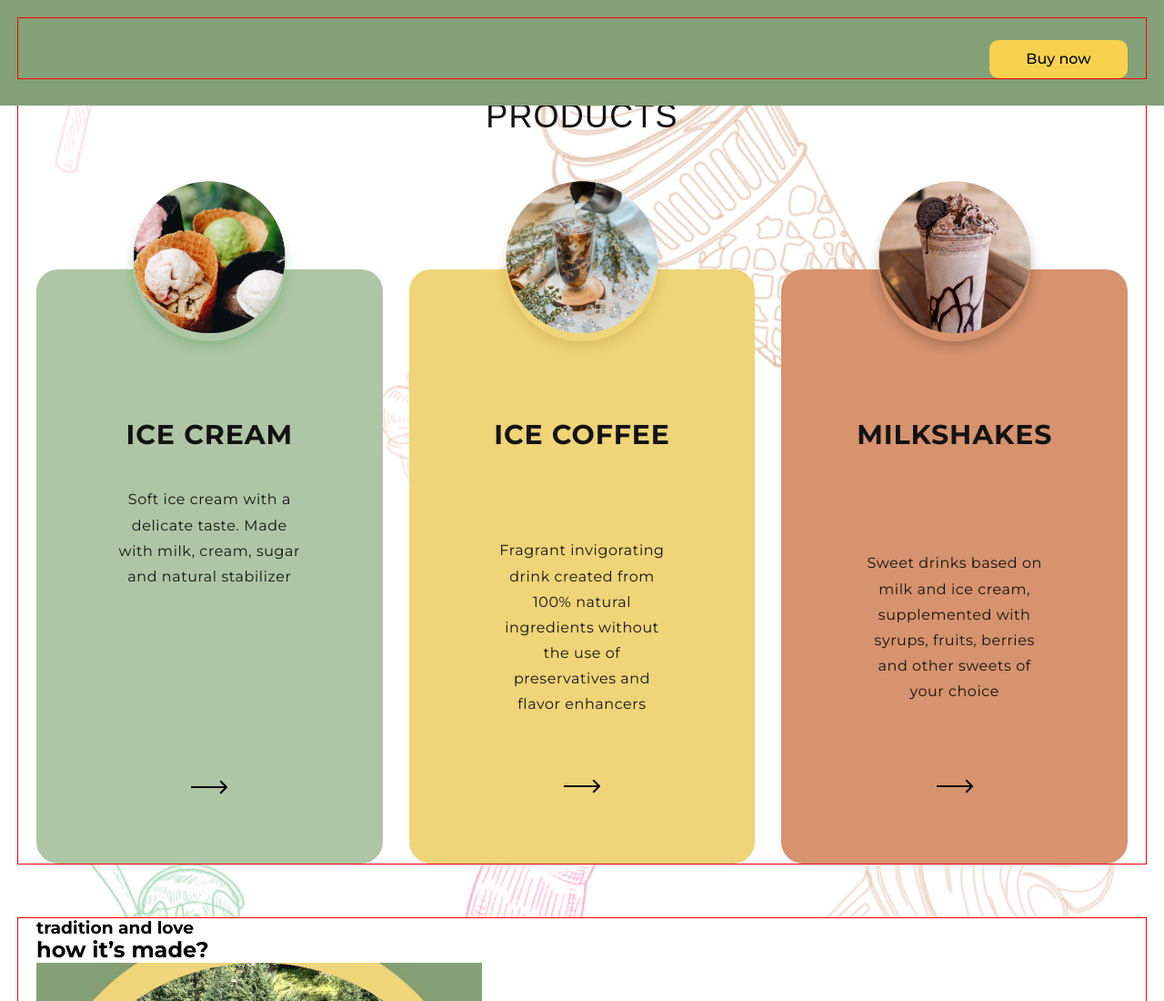
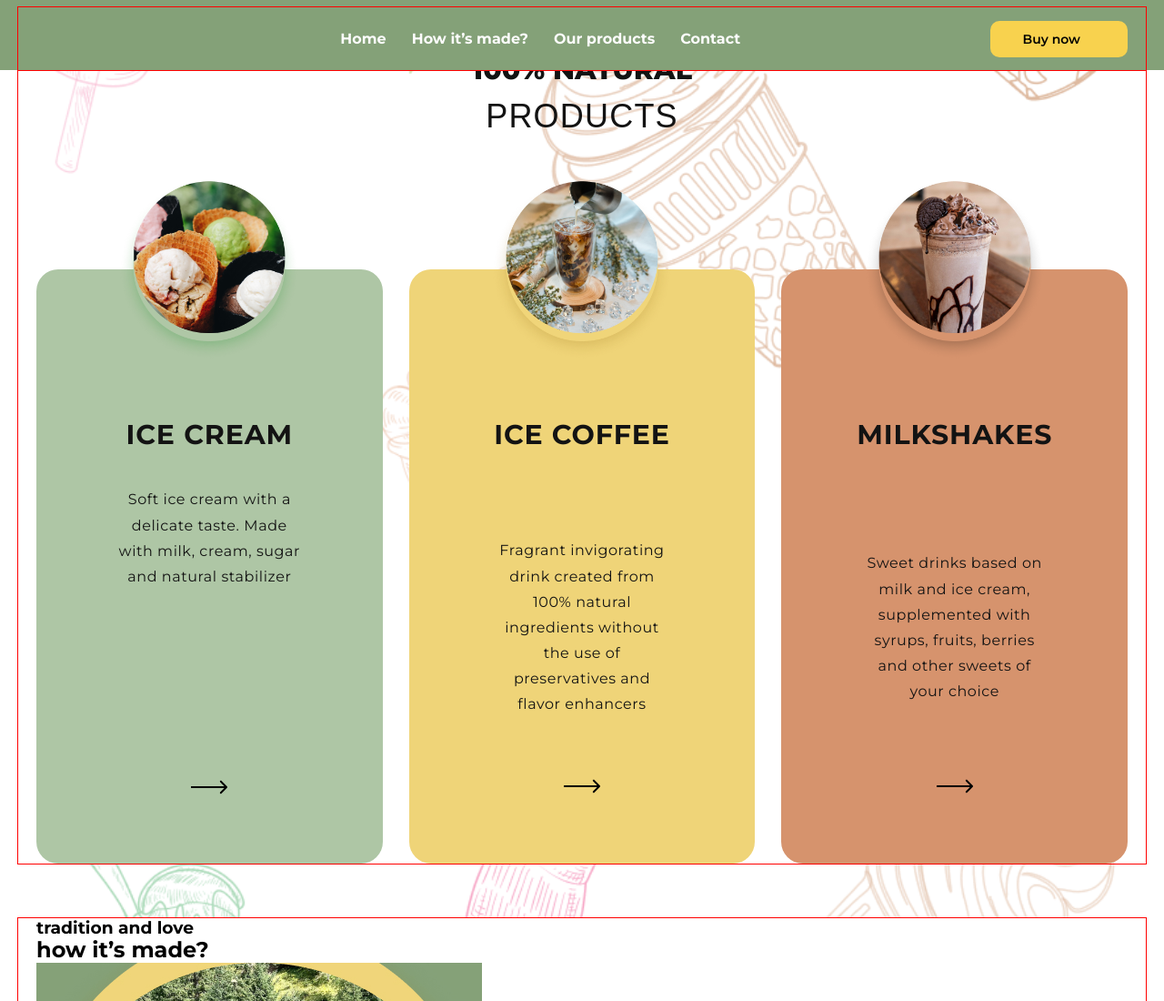
Before and after one commit to Dima-Golovatuk1/ice-cream-team-project, a website built with Vite: page src/index.html in a window 1280 px wide. Shown: the top 1100 px of the page at 91% size. Built offline with nearby package versions, Linux system fonts and the light colour scheme; a web font is replaced by a local one.

Commit message:
header finished

```diff
--- a/src/css/layout/header.css
+++ b/src/css/layout/header.css
@@ -15,7 +15,8 @@
 }
 
 
-.logo__ice {
+.header__logo__ice {
+    fill: #F8D24E;
     width: 40px;
     height: 37px;
 }
@@ -24,113 +25,102 @@
     display: none;
 }
 
-.header__nav__list {
+.header__btn {
     display: none;
 }
 
-/* .header__nav__link {
-    color: #FCFCFC;
-    text-align: center;
-    font-family: "Montserrat", sans-serif;
-    font-size: 32px;
-    font-weight: 700;
-} */
 
-.header__btn {
-    display: none;
-    /* width: 152px;
-    height: 42px;
-    border-radius: 10px;
-    background: #F8D24E; */
-}
-
-/* .header__btn__arrow {
-    width: 32px;
-    height: 32px;
-    fill: #FFFFFF;
-} */
-
-.header__mobile__btn {
+.header__burger__btn {
     display: flex;
     align-items: center;
     justify-content: center;
     border: none;
     background-color: transparent;
 }
-.header__mobile__menu {
+.header__burger__icon {
     width: 32px;
     height: 32px;
-    fill: #FFFFFF;
+    fill: #FFF;
+}
+
+/* MOBILE */
+
+@media screen and (min-width: 480px) {
+    .header {
+        padding-top: 14px;
+    }
+    .header__logo__ice {
+        width: 48px;
+        height: 44px;
+    }
 }
 
 /* TABLET */
 
 @media screen and (min-width: 768px) {
     .header {
-        padding-top: 0px;
-        padding-bottom: 0;
+        padding-top: 20px;
     }
-    .logo__ice {
-        fill: #F8D24E;
-        width: 22px;
-        height: 44px;
-        padding-left: 19px;
-    }
+
     .header__btn__container {
         display: flex;
-        justify-content: center;
+        gap: 32px;
+    }
+
+    .header__btn {
+        display: flex;
         align-items: center;
-        gap: 32px;
-        margin-top: 24px;
-    }
-    .header__btn {
-        display: block;
-        padding-top: 12px;
-        width: 152px;
-        height: 42px;
-        border-radius: 10px;
-        background: #F8D24E;
-    }
-    .header__btn__text {
+        gap: 4px;
+        text-align: center;
+        padding: 12px 36px;
+
         color: #000;
-        text-align: center;
+        font-family: "Montserrat", sans-serif;
         font-size: 14px;
         font-weight: 600;
-        padding-top: 9px;
+        border-radius: 10px;
+        background-color: #F8D24E;
+        transition: all 250ms cubic-bezier(0.4, 0, 0.2, 1);
     }
+
+    .header__btn__arrow {
+        fill: #000;
+        width: 12px;
+        height: 12px;
+    }
+
+    .header__btn:hover,
+    .header__btn:focus {
+        background: #0A8817;
+    }
+
+    .header__btn:focus {
+        color: #FFF;
+    }
+
+    .header__btn:focus .header__btn__arrow {
+        fill: #FFF;
+    }
+
+
 }
 
 /* DESKTOP */
 
 @media screen and (min-width: 1200px) {
-    .header__mobile__btn {
-        display: none;
-    }
     .header {
-        background-color: #84A178;
-        padding-top: 20px;
-        padding-bottom: 30px;
-    }
-    header .container {
-        display: flex;
-        align-items: center;
-        justify-content: space-between
+        padding-top: 8px;
     }
 
-    .header__list__btn {
-        display: flex;
-        justify-content: center;
+    .header__logo__ice {
+        width: 60px;
+        height: 65px;
     }
-    .logo {
-        display: flex;
-        justify-content: center;
-        align-items: center;
+
+    .header__nav {
+        display: block;
     }
-    .logo__ice {
-        width: 27px;
-        height: 55px;
-        padding-left: 0;
-    }
+
     .header__nav__list {
         display: flex;
         justify-content: center;
@@ -138,17 +128,19 @@
         gap: 28px;
     }
 
-    .header__nav__item {
-        display: flex;
-    }
     .header__nav__link {
         color: #FCFCFC;
         font-size: 16px;
         font-weight: 700;
         transition: color 250ms cubic-bezier(0.4, 0, 0.2, 1);
     }
+
     .header__nav__link:hover,
     .header__nav__link:focus {
         color: #F8D24E;
     }
+
+    .header__burger__btn {
+        display: none;
+    }
 }
--- a/src/partials/header.html
+++ b/src/partials/header.html
@@ -1,17 +1,11 @@
 <header class="header">
     <div class="container">
-        <a class="logo" href="index.html">
-            <svg class="logo__ice">
+        <a class="header__logo" href="/index.html">
+            <svg class="header__logo__ice">
                 <use href="/img/icons/symbol-defs.svg#icon-logo"></use>
             </svg>
         </a>
         <nav class="header__nav">
-            <div class="header__list__btn">
-                <!-- <input type="checkbox" id="toggle" class="burger__input">
-
-                <label for="toggle" class="burger__label">
-                    <span class="toggle-btn"></span>
-                </label> -->
             <ul class="header__nav__list">
                 <li class="header__nav__item">
                     <a href="index.html" class="header__nav__link">Home</a>
@@ -26,20 +20,22 @@
                     <a href="#" class="header__nav__link">Contact</a>
                 </li>
             </ul>
-            </div>
         </nav>
+
         <div class="header__btn__container">
+            <button class="header__burger__btn" type="button">
+                <svg class="header__burger__icon">
+                    <use href="/img/icons/symbol-defs.svg#icon-mobile-menu"></use>
+                </svg>
+            </button>
+
             <button class="header__btn" type="button">
                 Buy now
                 <svg class="header__btn__arrow">
                     <use href="/img/icons/symbol-defs.svg#icon-arrow-right"></use>
                 </svg>
             </button>
-        <button class="header__mobile__btn" type="button">
-            <svg class="header__mobile__menu">
-                <use href="/img/icons/symbol-defs.svg#icon-mobile-menu"></use>
-            </svg>
-        </button>
+
         </div>
     </div>
 </header>
```
Also changed, not shown: src/img/icons/symbol-defs.svg. Lines whose indentation alone changed are shown as unchanged.
